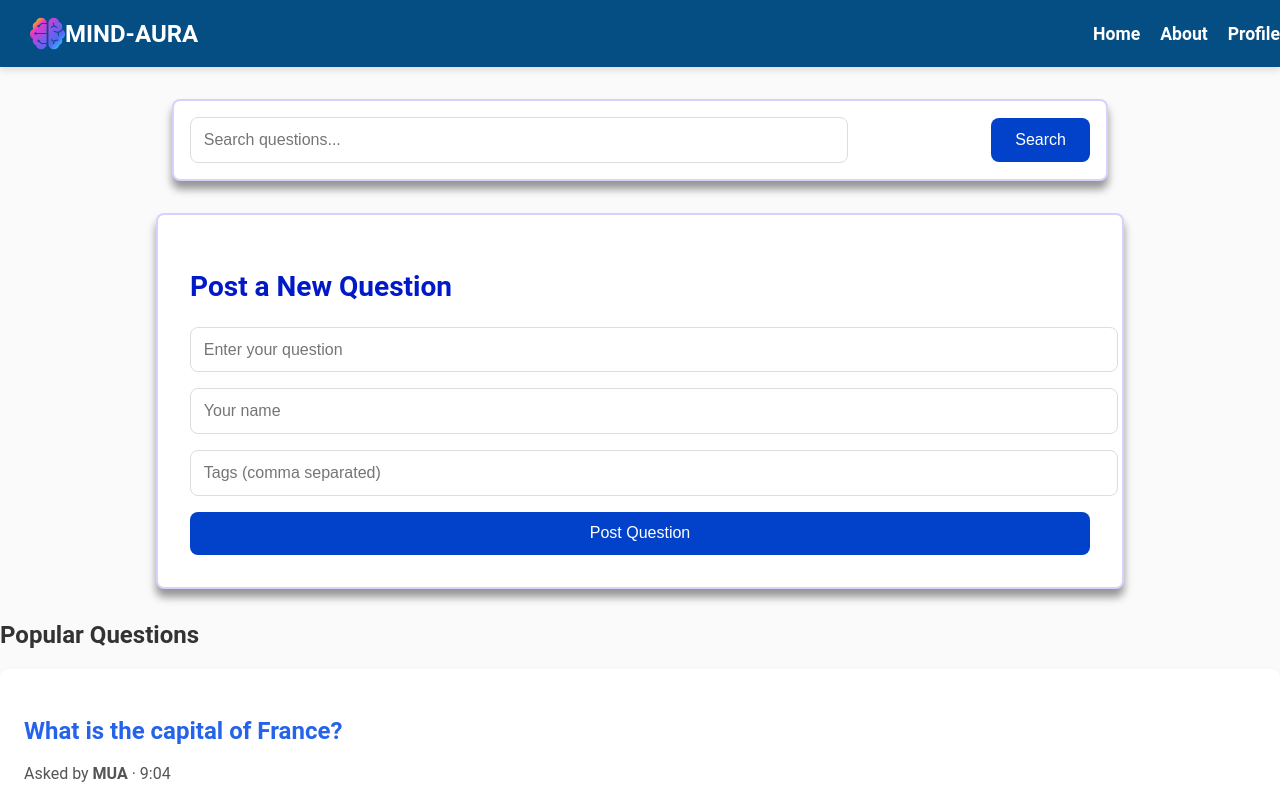
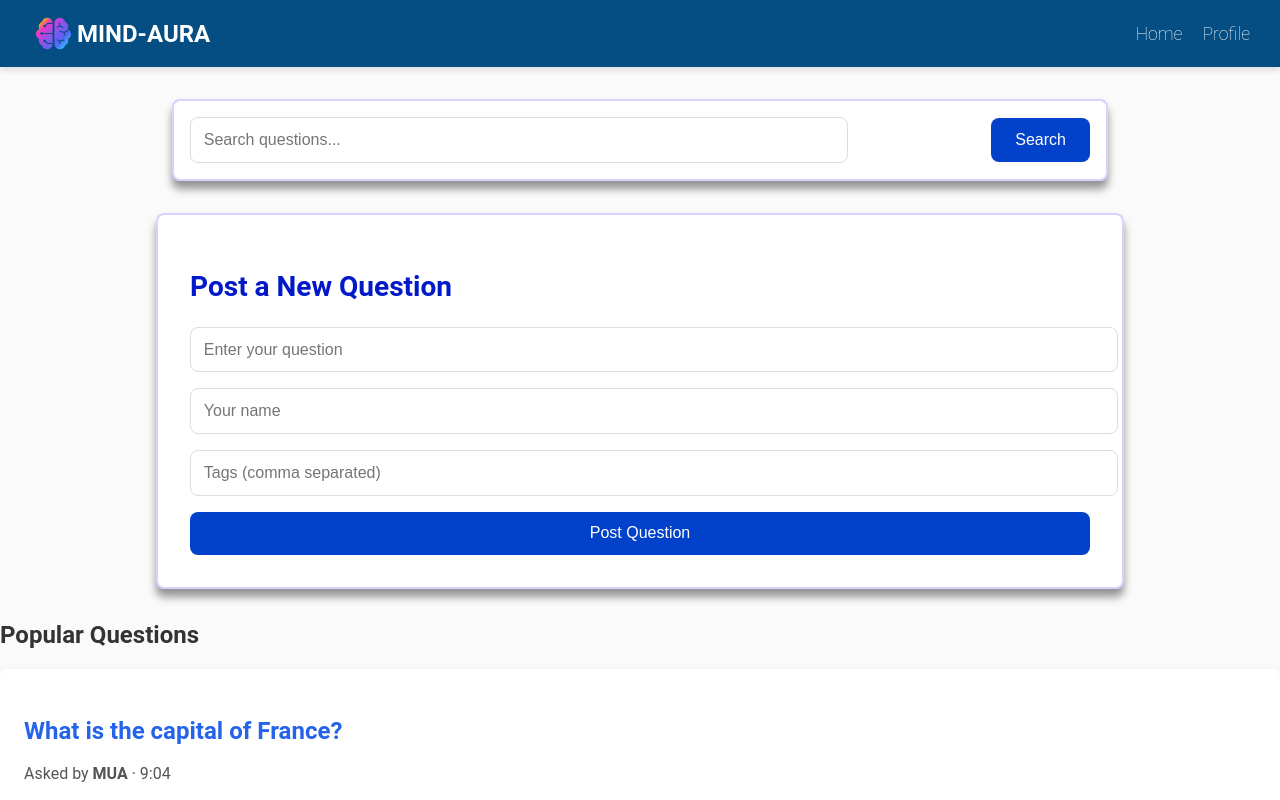
Before and after one commit to Lentoaraf0/Mind-Aura-MIUA-Frontrend-project, a plain HTML site: page main.html in a window 1280 px wide. Shown: the top 800 px of the page. Drawn offline with Linux system fonts and the light colour scheme.

Commit message:
Implemented Project

```diff
--- a/main.html
+++ b/main.html
@@ -3,8 +3,8 @@
   <head>
     <meta charset="UTF-8" />
     <meta name="viewport" content="width=device-width, initial-scale=1.0" />
-    <title>Forum Page</title>
-    <link rel="shortcut icon" type="image/x-icon" href="brain.png" />
+    <title>Mind-Aura</title>
+    <link rel="icon" type="image/png" href="brain.png" />
     <style>
       /* General Body Styling */
       body {
@@ -31,6 +31,16 @@
         display: flex;
         justify-content: start; /* Align logo and menu at start */
         align-items: center;
+        padding-right: 30px;
+      }
+
+      .container img {
+        margin-left: 6px;
+        margin-right: 6px;
+      }
+
+      .container a {
+        font-weight: 100;
       }
 
       .menu {
@@ -248,7 +258,6 @@
         <div class="logo">MIND-AURA</div>
         <div class="menu" id="menu">
           <a href="/index.html">Home</a>
-          <a href="#">About</a>
           <a href="/profile.html">Profile</a>
         </div>
       </div>
```
